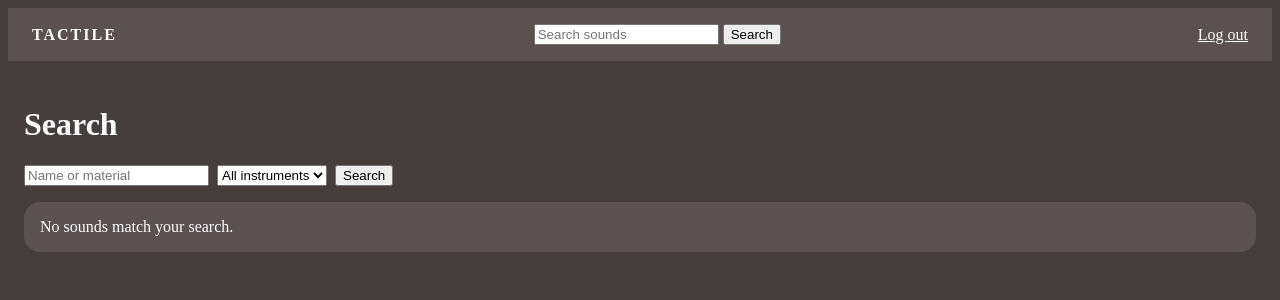
After one commit to nyu-software-engineering/containerized-app-exercise, a Flask app: page /search in a window 1280 px wide. The commit adds this page. Shown: the top 300 px of the page. Run offline with Flask 3, Linux system fonts and the light colour scheme; the visitor is signed in with stand-in values (Sample User, id 1); data that the repository does not hold is empty.

Commit message:
search bar

```diff
--- a/web-app/app.py
+++ b/web-app/app.py
@@ -1,6 +1,7 @@
 """Flask web app for TACTILE."""
 
 import os
+import re
 import pymongo
 from dotenv import load_dotenv
 from flask import Flask, render_template, request, redirect, url_for, abort
@@ -137,6 +138,33 @@ def sound_detail(sound_id):
     return render_template("sound.html", sound=sound)
 
 
+@app.route("/search")
+@flask_login.login_required
+def search():
+    """Search the user's sounds by name or material, and filter by instrument."""
+    user_id = flask_login.current_user.id
+    text = request.args.get("q", "").strip()
+    instrument = request.args.get("instrument", "")
+
+    query = {"user_id": user_id}
+    if text:
+        pattern = {"$regex": re.escape(text), "$options": "i"}
+        query["$or"] = [{"name": pattern}, {"material": pattern}]
+    if instrument:
+        query["instrument.type"] = instrument
+
+    sounds = list(db.sounds.find(query).sort("created_at", -1))
+    instruments = sorted(db.sounds.distinct("instrument.type", {"user_id": user_id}))
+
+    return render_template(
+        "search.html",
+        sounds=sounds,
+        text=text,
+        instrument=instrument,
+        instruments=instruments,
+    )
+
+
 @app.route("/logout")
 @flask_login.login_required
 def logout():
--- a/web-app/static/style.css
+++ b/web-app/static/style.css
@@ -78,3 +78,9 @@ body{
     border-radius: 999px;
     background-color: rgb(70, 61, 61);
 }
+
+.search-form{
+    display: flex;
+    gap: 8px;
+    margin-bottom: 16px;
+}
--- a/web-app/templates/base.html
+++ b/web-app/templates/base.html
@@ -11,6 +11,10 @@
         {% if current_user.is_authenticated %}
         <nav class="navbar">
             <a class="brand" href="{{ url_for('home') }}">TACTILE</a>
+            <form action="{{ url_for('search') }}" method="GET">
+                <input type="text" name="q" placeholder="Search sounds" value="{{ request.args.get('q', '') }}">
+                <button type="submit">Search</button>
+            </form>
             <a href="{{ url_for('logout') }}">Log out</a>
         </nav>
         {% endif %}
--- /dev/null
+++ b/web-app/templates/search.html
@@ -0,0 +1,29 @@
+{% extends "base.html" %}
+
+{% block title %}Search · Tactile{% endblock %}
+
+{% block content %}
+<h1 class="white">Search</h1>
+
+<form class="search-form" action="{{ url_for('search') }}" method="GET">
+    <input type="text" name="q" placeholder="Name or material" value="{{ text }}">
+    <select name="instrument">
+        <option value="">All instruments</option>
+        {% for name in instruments %}
+        <option value="{{ name }}" {% if name == instrument %}selected{% endif %}>{{ name }}</option>
+        {% endfor %}
+    </select>
+    <button type="submit">Search</button>
+</form>
+
+{% if sounds %}
+<p class="subtitle">{{ sounds | length }} sounds found</p>
+<section class="sound-grid">
+    {% for sound in sounds %}
+    {% include "_sound_card.html" %}
+    {% endfor %}
+</section>
+{% else %}
+<p class="empty">No sounds match your search.</p>
+{% endif %}
+{% endblock %}
```
Also changed, not shown: web-app/templates/_sound_card.html (added, +13 -0 lines), web-app/templates/home.html (+1 -13 lines).
